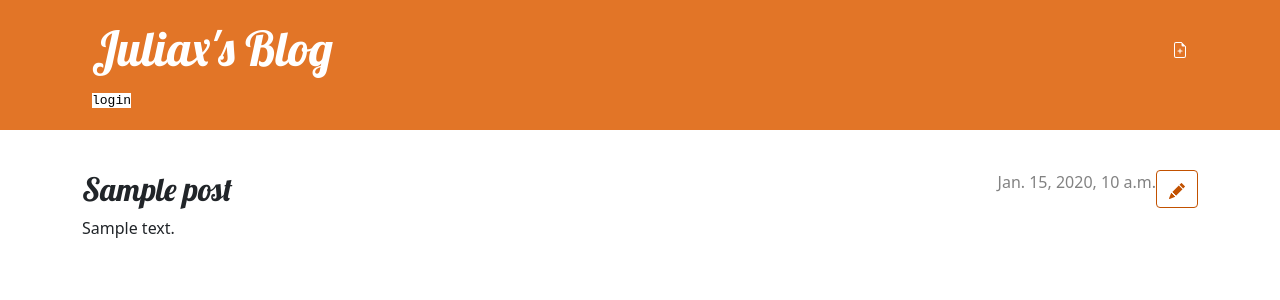
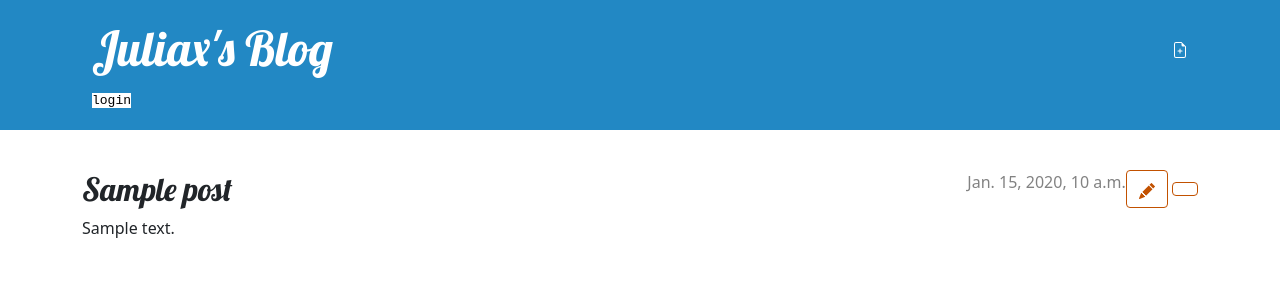
Before and after one commit to ju14x/my-first-blog, a Django app: template blog/templates/blog/post_detail.html in a window 1280 px wide. Shown: the top 300 px of the page. Run offline with Django 3.2, Linux system fonts and the light colour scheme; a user stored in the database is signed in; tables that the repository leaves empty hold one stand-in row (values such as "Sample post"); the template is opened without the code that fills it: most values are stand-ins (such as "Sample title", 1, 10 or a date in 2020); parts of the project's set-up code (start-up, migrations or seed data) failed here and were passed over.

Commit message:
Finished draft system (publish, edit, and remove posts) as well as small CSS change

```diff
--- a/blog/static/css/blog.css
+++ b/blog/static/css/blog.css
@@ -1,5 +1,5 @@
 .page-header {
-  background-color: #e27527;
+  background-color: #2288c4;
   margin-top: 0;
   margin-bottom: 40px;
   padding: 20px 20px 20px 40px;
--- a/blog/templates/blog/post_detail.html
+++ b/blog/templates/blog/post_detail.html
@@ -5,10 +5,17 @@
     <a class="btn btn-secondary" href="{% url 'post_edit' pk=post.pk %}">
       {% include './icons/pencil-fill.svg' %}
     </a>
+    <a class="btn btn-secondary" href="{% url 'post_remove' pk=post.pk %}">
+      <span class="glyphicon glyphicon-remove"></span>
+    </a>
     {% endif %}
   </aside>
   {% if post.published_date %}
-  <time class="date"> {{ post.published_date }} </time>
+    <div class="date">
+      {{ post.published_date }}
+    </div>
+  {% else %}
+    <a class="btn btn-secondary" href="{% url 'post_publish' pk=post.pk %}">Publish</a>
   {% endif %}
   <h2>{{ post.title }}</h2>
   <p>{{ post.text|linebreaksbr }}</p>
--- a/blog/urls.py
+++ b/blog/urls.py
@@ -3,9 +3,11 @@ from django.urls import path
 from . import views
 
 urlpatterns = [
-    path('', views.post_list, name='post-list'),
+    path('', views.post_list, name='post_list'),
     path('post/<int:pk>/', views.post_detail, name='post_detail'),
     path('post/new/', views.post_new, name='post_new'),
     path('post/<int:pk>/edit/', views.post_edit, name='post_edit'),
     path('drafts/', views.post_draft_list, name='post_draft_list'),
+    path('post/<pk>/publish/', views.post_publish, name='post_publish'),
+    path('post/<pk>/remove/', views.post_remove, name='post_remove'),
 ]
```
Also changed, not shown: blog/views.py (+10 -0 lines).
